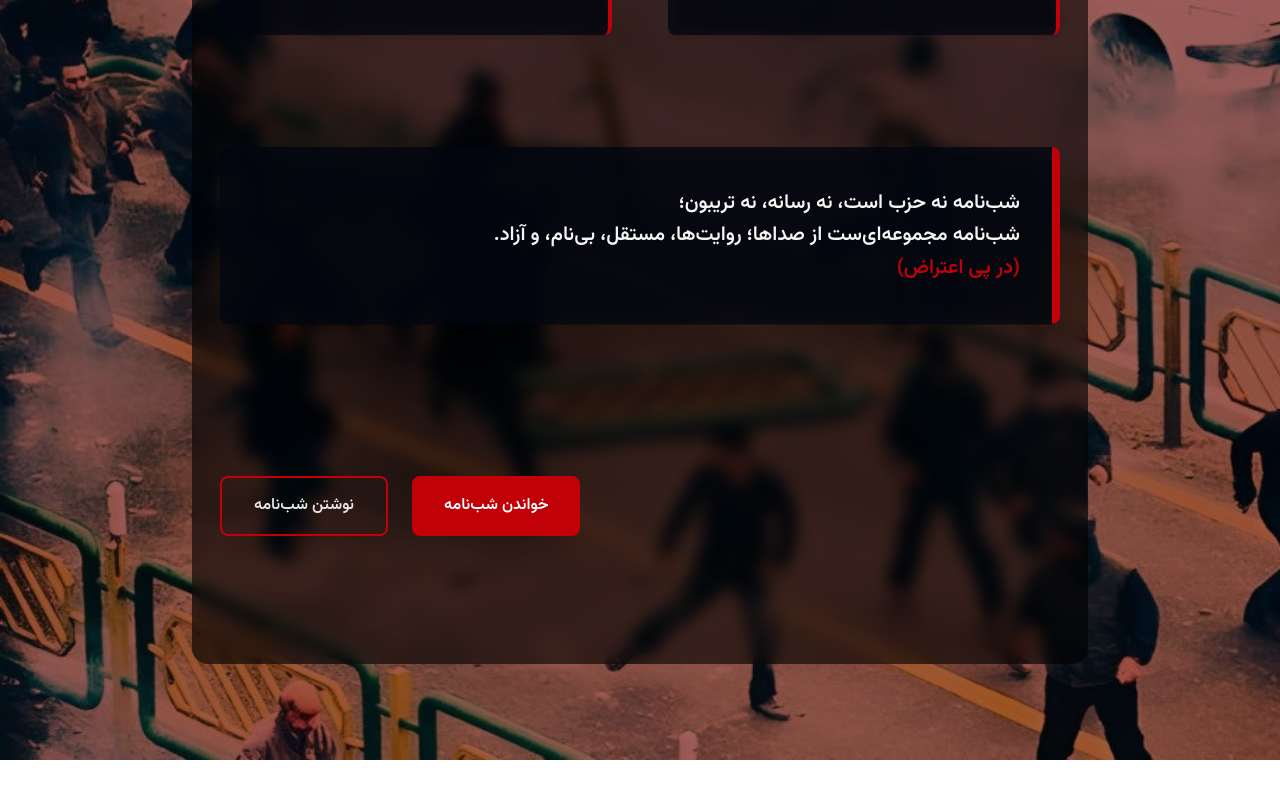
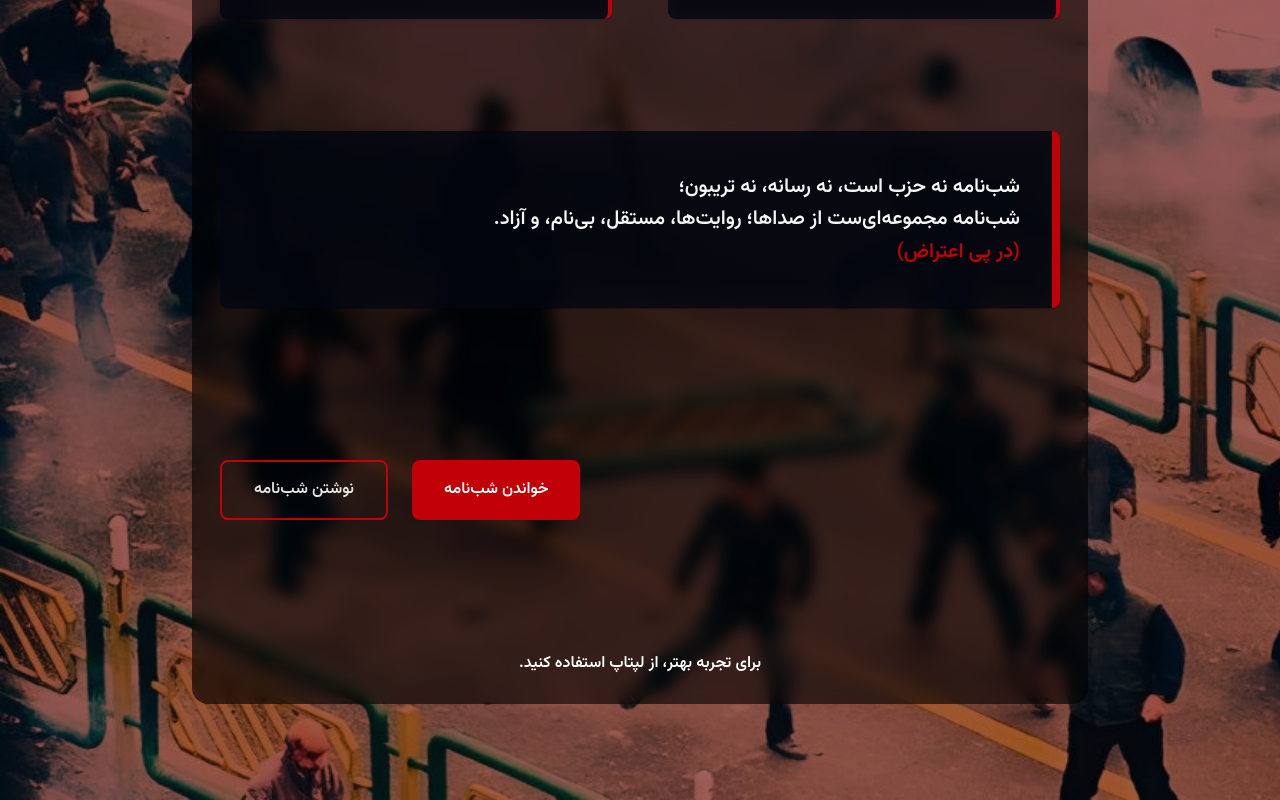
Before and after one commit to ALI-HUP/Shabnaameh, a Next.js app: page / in a window 1280 px wide. Shown: the part 1031-1831 px from the top of the page. Before the commit the page ends 1791 px from the top, so only its background shows below. Built offline with nearby package versions, Linux system fonts and the light colour scheme.

Commit message:
limit + text

```diff
--- a/app/actions/createPost.ts
+++ b/app/actions/createPost.ts
@@ -16,11 +16,18 @@ function makeKey(prefix: string) {
 }
 
 export async function createPost(formData: FormData) {
-  const title = formData.get('title')?.toString()
-  const body = formData.get('body')?.toString()
+  const rawTitle = formData.get('title')
+  const rawBody = formData.get('body')
 
-  if (!title || !body) {
+  if (!rawTitle || !rawBody) {
     throw new Error('Missing fields')
+  }
+
+  const title = rawTitle.toString().trim()
+  const body = rawBody.toString().trim()
+
+  if (title.length > 20) {
+    throw new Error('Title cannot be longer than 20 characters')
   }
 
   const slug = makeSlug()
--- a/app/page.tsx
+++ b/app/page.tsx
@@ -18,7 +18,7 @@ export default function HomePage() {
       <div className="pointer-events-none absolute inset-0 bg-red-700/45 mix-blend-multiply" />
       <div className="pointer-events-none absolute inset-0 bg-black/30" />
 
-      <section className="relative mx-auto max-w-4xl px-5 sm:px-7 md:px-7 py-16 sm:py-24 md:py-32 space-y-20 sm:space-y-28 bg-black/60 backdrop-blur-sm rounded-2xl">
+      <section className="relative mx-auto max-w-4xl px-5 sm:px-7 md:px-7 py-1 sm:py-2 md:pt-28 space-y-20 sm:space-y-28 bg-black/60 backdrop-blur-sm rounded-2xl">
         <header className="space-y-8 sm:space-y-12 text-center md:text-right">
           <div className="flex items-center justify-start gap-4 sm:gap-6">
             <div className="relative">
@@ -88,6 +88,11 @@ export default function HomePage() {
             نوشتن شب‌نامه
           </Link>
         </footer>
+        <div className="text-white flex items-center justify-center p-5">
+          <p>
+            برای تجربه بهتر، از لپتاپ استفاده کنید.
+          </p>
+        </div>
       </section>
     </main>
   );
--- a/app/write/page.tsx
+++ b/app/write/page.tsx
@@ -42,8 +42,9 @@ export default function WritePage() {
               name="title"
               type="text"
               required
+              maxLength={20}
               dir="rtl"
-              placeholder="عنوان شب‌نامه را اینجا بنویس…"
+              placeholder="عنوان شب‌نامه را اینجا بنویس…  (حداکثر ۲۰ کاراکتر)"
               className="w-full px-4 sm:px-5 py-3.5 bg-gray-800/65 border border-gray-700 rounded-lg text-base sm:text-lg text-stone-50 placeholder:text-stone-500 focus:outline-none focus:border-rose-600 focus:ring-2 focus:ring-rose-600/20 transition-all"
             />
           </section>
```
